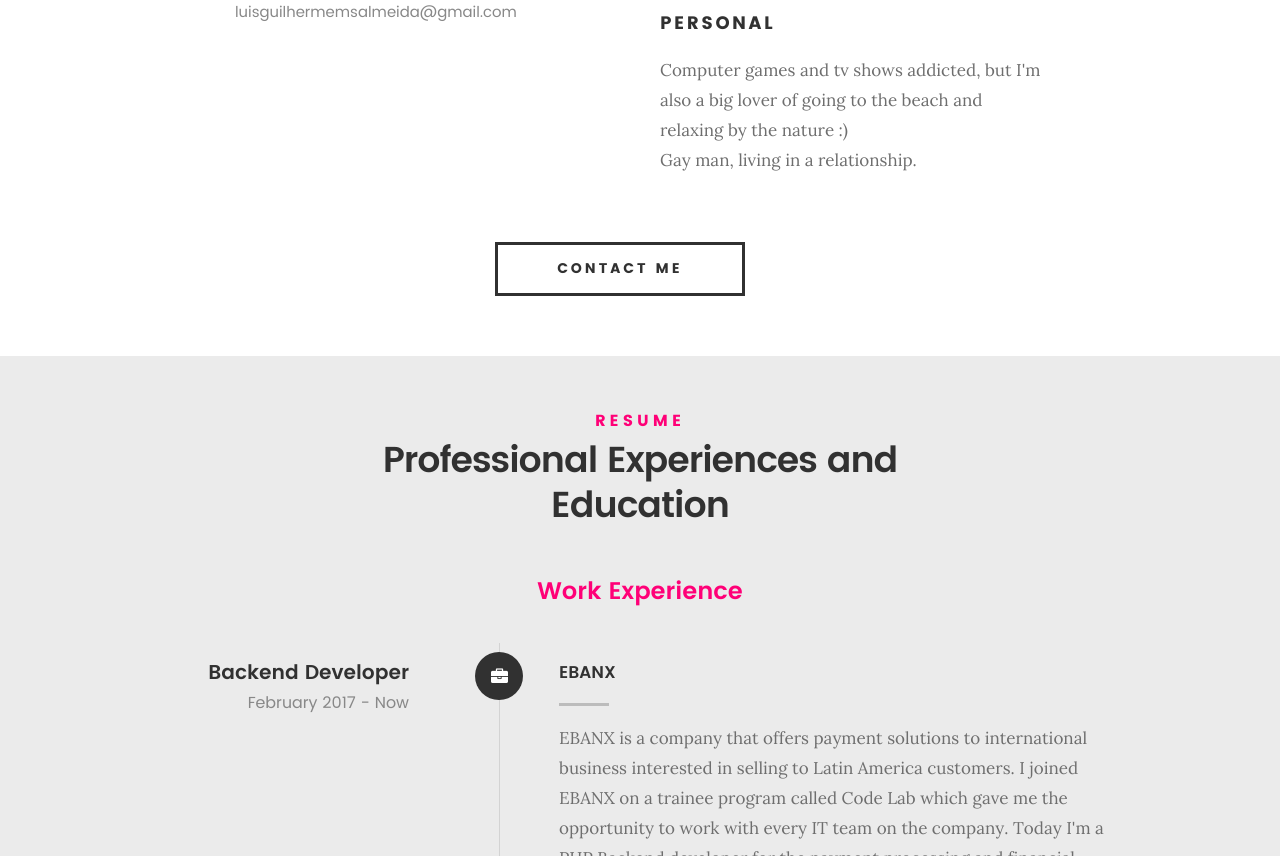
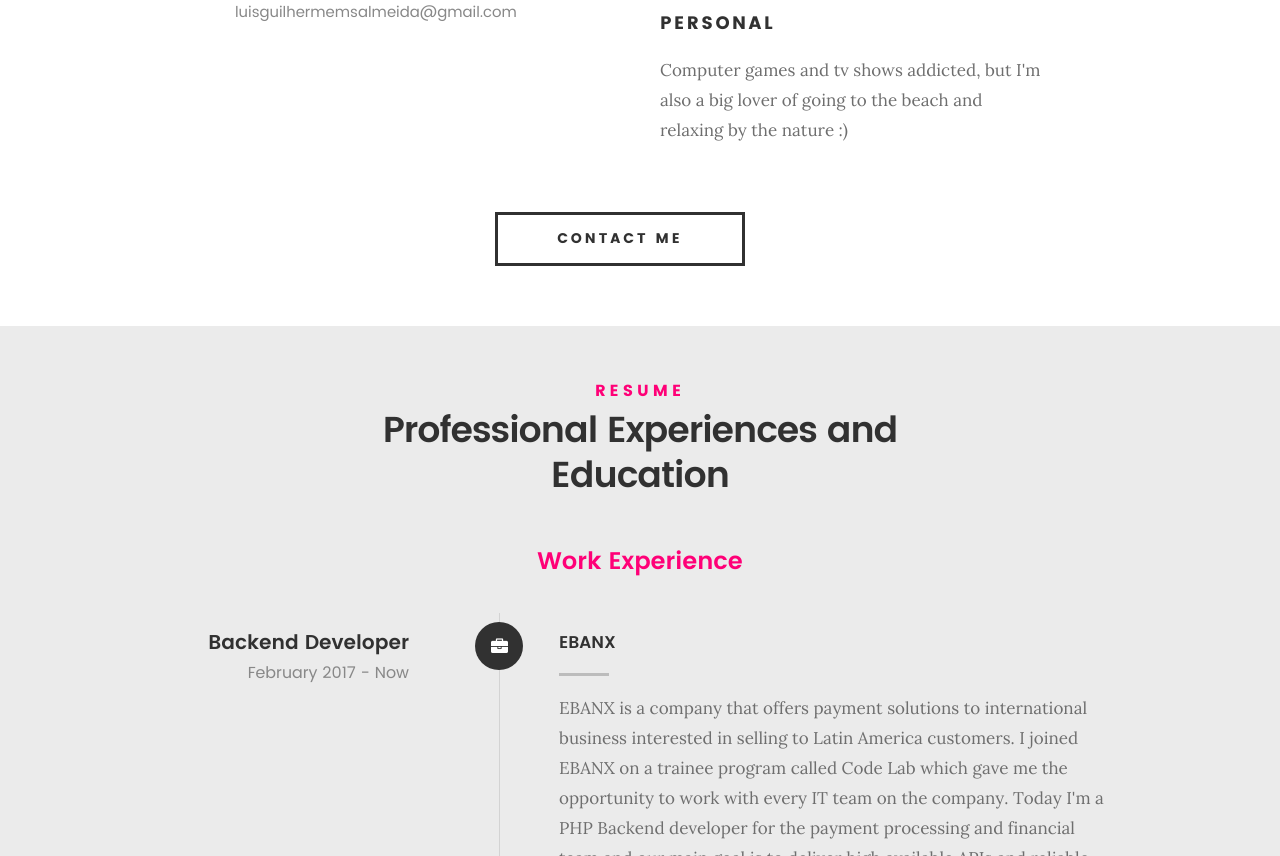
Before and after one commit to luisguilhermemsalmeida/personal-webpage, a plain HTML site: page index.html in a window 1280 px wide. Shown: the part 1624-2480 px from the top of the page. Drawn offline with nearby package versions, Linux system fonts and the light colour scheme.

Commit message:
Update index.html

```diff
--- a/index.html
+++ b/index.html
@@ -106,8 +106,6 @@
 			<h3>Personal</h3>
 			<p>
 				Computer games and tv shows addicted, but I'm also a big lover of going to the beach and relaxing by the nature :)
-				<br>
-				Gay man, living in a relationship.
 			</p>
 		</div>
 	</div>
```
